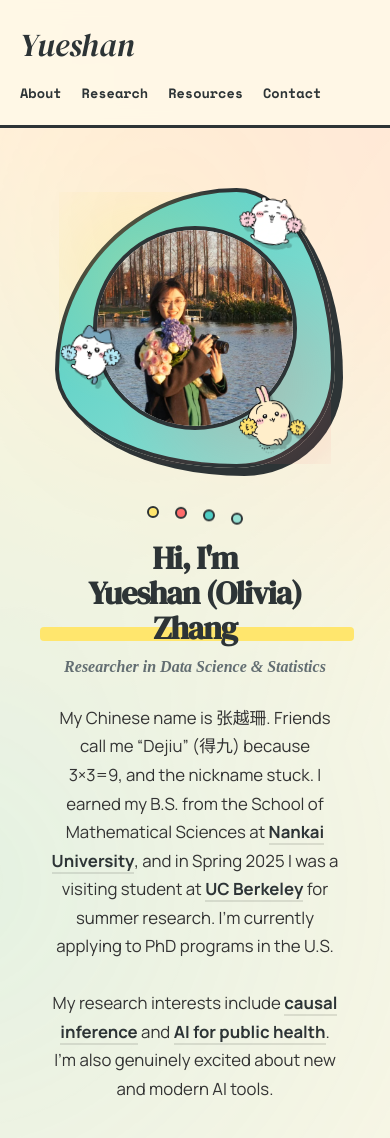
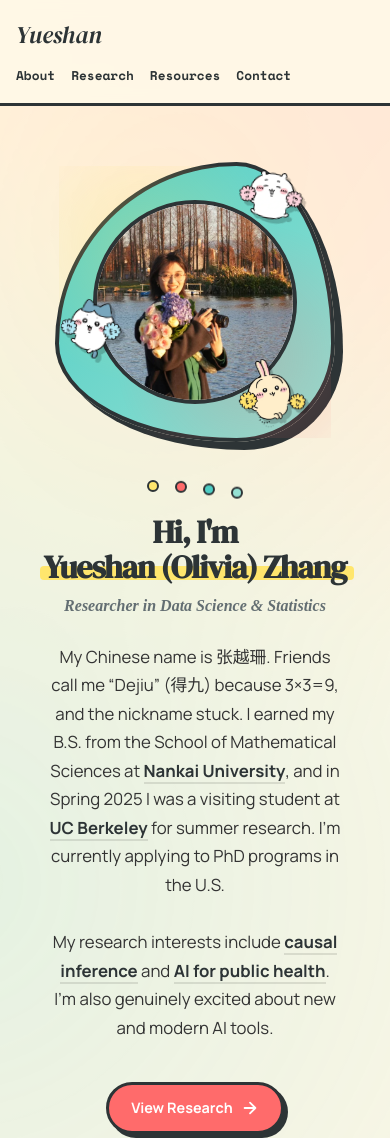
Before and after one commit to Dejiu-Zhang/Dejiu-Zhang.github.io, an Astro site: page / in a window 390 px wide. Shown: the top 1138 px of the page. Built offline with nearby package versions, Linux system fonts and the light colour scheme; Astro itself is replaced by a stand-in of ours.

Commit message:
Update Layout.astro

```diff
--- a/src/layouts/Layout.astro
+++ b/src/layouts/Layout.astro
@@ -6,7 +6,8 @@ const { title = "Yueshan Zhang - Research" } = Astro.props;
 <html lang="en">
 <head>
   <meta charset="UTF-8" />
-  <meta name="viewport" content="width=device-width, initial-scale=1.0" />
+  <meta name="viewport" content="width=device-width, initial-scale=1.0, maximum-scale=5.0, user-scalable=yes" />
+  <meta name="description" content="Yueshan (Olivia) Zhang - Researcher in Data Science & Statistics" />
   <title>{title}</title>
 
   <link rel="preconnect" href="https://fonts.googleapis.com" />
@@ -55,9 +56,16 @@ const { title = "Yueshan Zhang - Research" } = Astro.props;
     --font-body: "Manrope", sans-serif;
   }
 
-  * { margin: 0; padding: 0; box-sizing: border-box; }
+  * {
+    margin: 0;
+    padding: 0;
+    box-sizing: border-box;
+  }
 
-  html { scroll-behavior: smooth; }
+  html {
+    scroll-behavior: smooth;
+    -webkit-text-size-adjust: 100%;
+  }
 
   body {
     font-family: var(--font-body);
@@ -65,6 +73,8 @@ const { title = "Yueshan Zhang - Research" } = Astro.props;
     color: var(--dark);
     line-height: 1.6;
     overflow-x: hidden;
+    -webkit-font-smoothing: antialiased;
+    -moz-osx-font-smoothing: grayscale;
   }
 
   img {
@@ -102,6 +112,7 @@ const { title = "Yueshan Zhang - Research" } = Astro.props;
     top: 0;
     background: rgba(255, 248, 231, 0.95);
     backdrop-filter: blur(10px);
+    -webkit-backdrop-filter: blur(10px);
     border-bottom: 3px solid var(--dark);
     z-index: 100;
     animation: slideDown 0.6s ease-out;
@@ -151,7 +162,9 @@ const { title = "Yueshan Zhang - Research" } = Astro.props;
     transform-origin: left;
   }
 
-  .logo:hover { transform: translateY(-2px); }
+  .logo:hover {
+    transform: translateY(-2px);
+  }
 
   .nav-links {
     display: flex;
@@ -248,13 +261,36 @@ const { title = "Yueshan Zhang - Research" } = Astro.props;
     50% { transform: translateY(-10px); }
   }
 
-  /* Responsive */
+  /* Tablet 响应式 */
+  @media (max-width: 1024px) {
+    .nav-container {
+      padding: 1.25rem 1.5rem;
+    }
+
+    .nav-links {
+      gap: 1.75rem;
+    }
+
+    .nav-links a {
+      font-size: 0.85rem;
+    }
+
+    main {
+      padding: 2rem 1.5rem;
+    }
+  }
+
+  /* 手机响应式 */
   @media (max-width: 768px) {
     .nav-container {
       flex-direction: column;
       align-items: flex-start;
       padding: 1.25rem 1.25rem;
       gap: 0.75rem;
+    }
+
+    .logo {
+      font-size: 1.75rem;
     }
 
     .nav-links {
@@ -274,5 +310,36 @@ const { title = "Yueshan Zhang - Research" } = Astro.props;
     p {
       font-size: 1rem;
     }
+
+    h1 {
+      font-size: clamp(1.8rem, 6vw, 2.5rem);
+    }
+
+    h2 {
+      font-size: clamp(1.4rem, 5vw, 1.9rem);
+    }
+  }
+
+  /* 小屏手机 */
+  @media (max-width: 480px) {
+    .nav-container {
+      padding: 1rem 1rem;
+    }
+
+    .logo {
+      font-size: 1.5rem;
+    }
+
+    .nav-links {
+      gap: 0.75rem 1rem;
+    }
+
+    .nav-links a {
+      font-size: 0.8rem;
+    }
+
+    main {
+      padding: 1.5rem 1rem;
+    }
   }
 </style>
```
